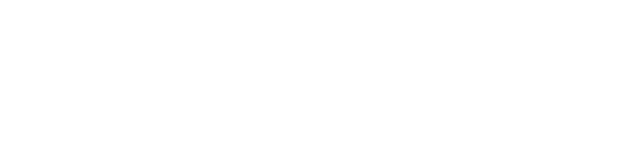
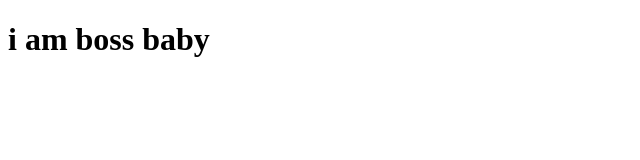
Before and after one commit to atik555555/my-first-website, a plain HTML site: page index.html in a window 1280 px wide. Shown: the whole page, without its empty margins (0-640 px from the left). Drawn offline with Linux system fonts and the light colour scheme.

Commit message:
first commit

```diff
--- a/index.html
+++ b/index.html
@@ -6,6 +6,7 @@
             <title>i am atik </title>
         </head>
         <body>
+            <h1>i am boss baby</h1>
 
         </body>
         </html>
```
